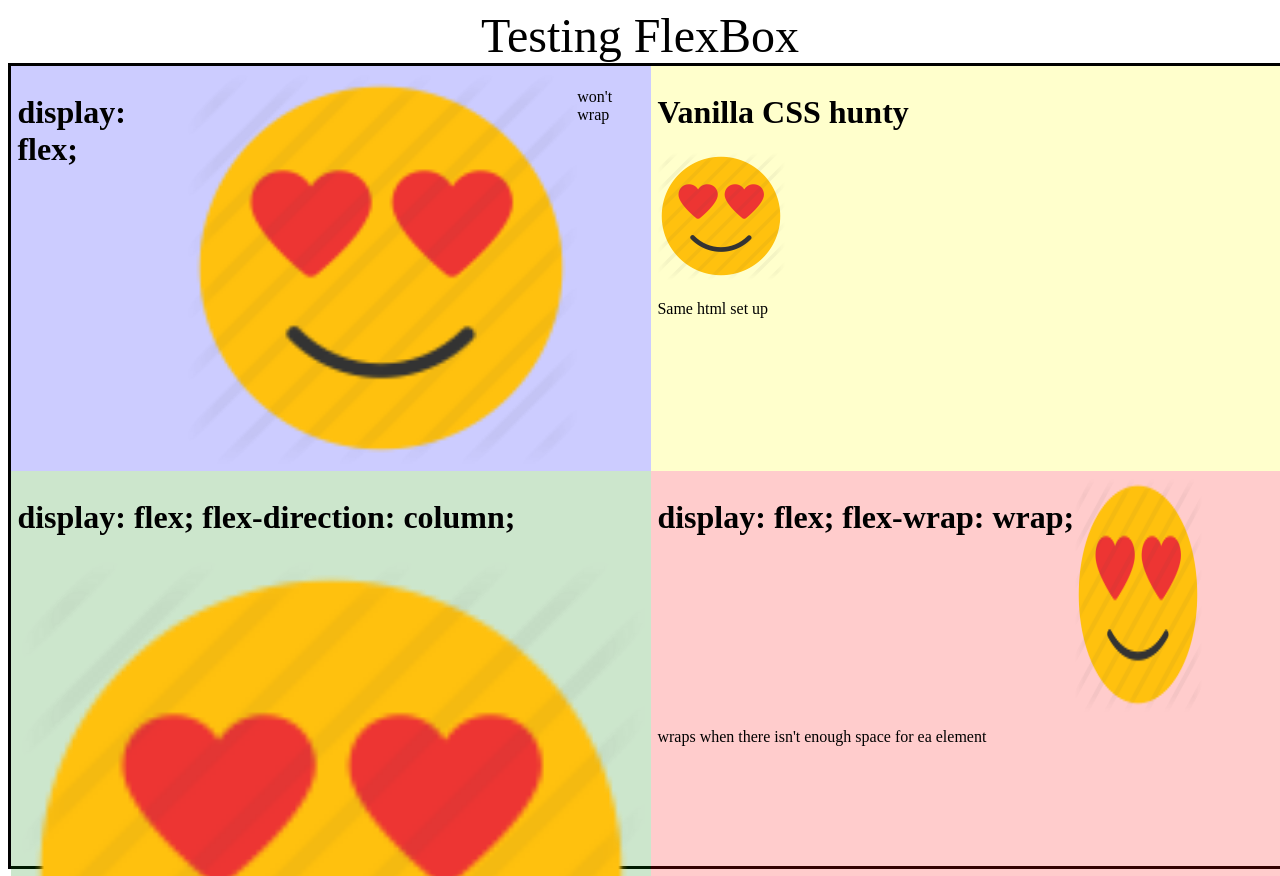
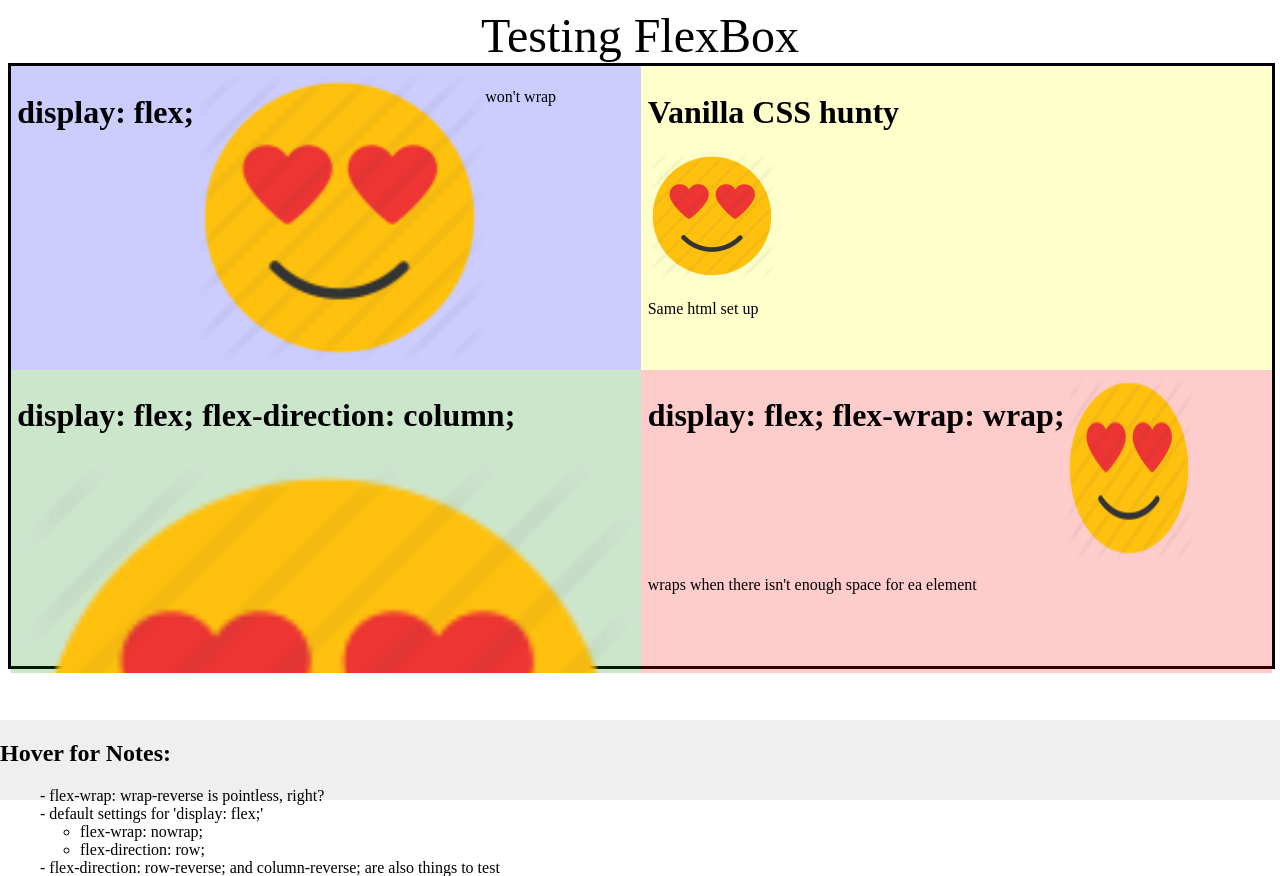
Before and after one commit to twinklefingers/flexbox_tests, a plain HTML site: page index.html in a window 1280 px wide. After the commit the page ends 800 px from the top, so only its background shows below. Drawn offline with Linux system fonts and the light colour scheme.

Commit message:
changed active to hover

```diff
--- a/index.html
+++ b/index.html
@@ -6,14 +6,14 @@
     <meta charset="utf-8">
     <title>FlexBox Examples</title>
 
-    <!-- <script type="text/javascript" src=".clientapp.js"></script> -->
+    <!-- <script type="text/javascript" src="./clientapp.js"></script> -->
     <link rel="stylesheet" type="text/css" href="./styles.css">
 
 </head>
 
 <body>
     <header>Testing FlexBox</header>
-    <div class="container">
+    <main>
         <div class="box top-right">
             <h1>Vanilla CSS hunty</h1>
             <img src="./Emoticon.png" />
@@ -37,10 +37,10 @@
             <p>Same html set up</p>
             <!-- <p>won't wrap</p> -->
         </div>
-    </div>
+    </main>
 
-<!-- <footer>
-        <h2>Notes:</h2>
+    <footer>
+        <h2>Hover for Notes:</h2>
         <ul>
             <li>- flex-wrap: wrap-reverse is pointless, right? </li>
             <li>- default settings for 'display: flex;'</li>
@@ -50,7 +50,7 @@
             </ul>
             <li>- flex-direction: row-reverse; and column-reverse; are also things to test</li>
         </ul>
-    </footer> -->
+    </footer>
 
 
 </body>
--- a/styles.css
+++ b/styles.css
@@ -1,46 +1,41 @@
 header {
-    /*color: red;*/
     text-align: center;
-    font-weight: lighter;
-    /*font-style: italic;*/
     font-size: 3em;
-    width: 100%;
 }
 
-
-/*footer {
-    clear: both;
-    background-color: white;
-    width: 100%;
+main {
+    position: absolute;
+    height: 75%;
+    width: 98.5%;
+    border: medium solid black;
     display: block;
-    position: absolute;
-    z-index: 1;
-    bottom: 0;
-
-}*/
+}
 
 footer {
-    position: absolute;
+    position: fixed;
+    padding: 0;
+    margin: 0;
+    height: 10%;
     right: 0;
     bottom: 0;
     left: 0;
-    padding: 1rem;
     background-color: #efefef;
-    /*text-align: center;*/
 }
 
-footer > ul {
-  list-style: none;
+footer>ul {
+    list-style: none;
+}
+
+footer:hover {
+    height: auto;
 }
 
 .box {
     /*two sides of .5 padding on 2 objects across 100% of the screen = 2% needed for padding*/
     width: 49%;
-    height: 49%;
+    height: 48.5%;
     padding: .5%;
     overflow: auto;
-    /*border: thin solid black;*/
-    /*display: block;*/
 }
 
 .top-right {
@@ -67,11 +62,3 @@ footer > ul {
     display: flex;
     flex-direction: column;
 }
-
-.container {
-    position: absolute;
-    width: 100%;
-    height: 100%;
-    border: medium solid black;
-    display: block;
-}
```
